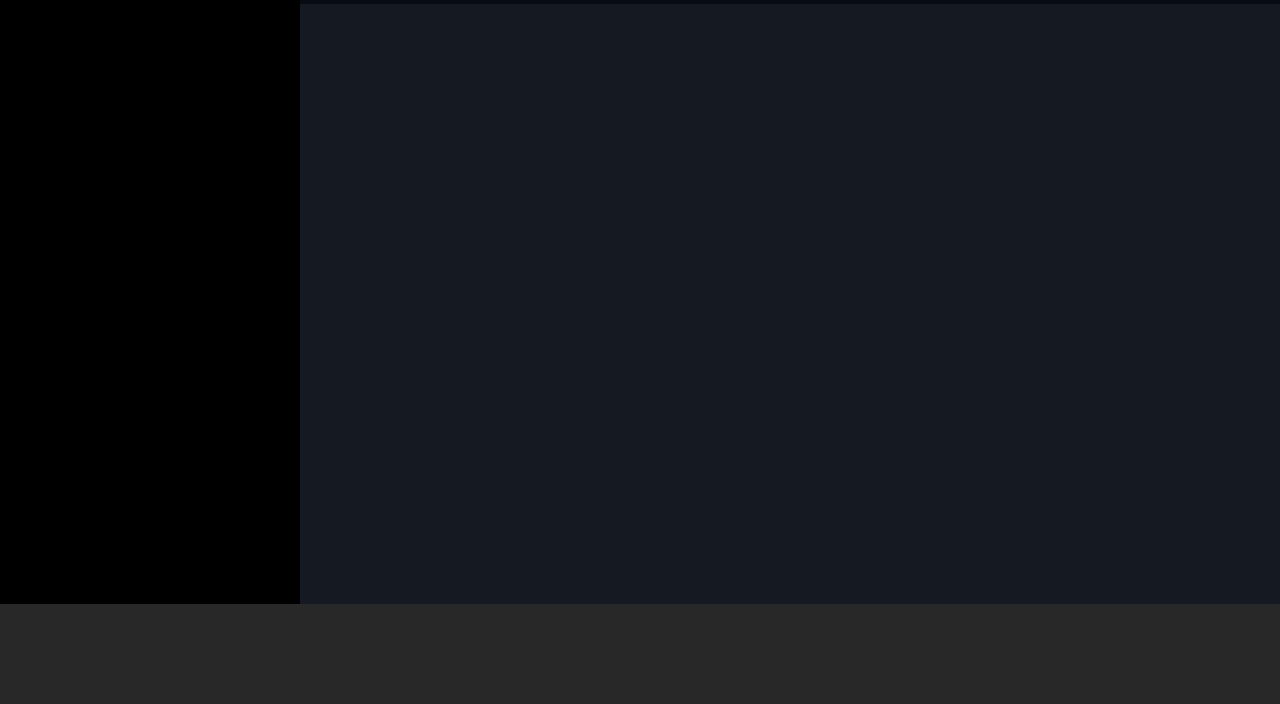
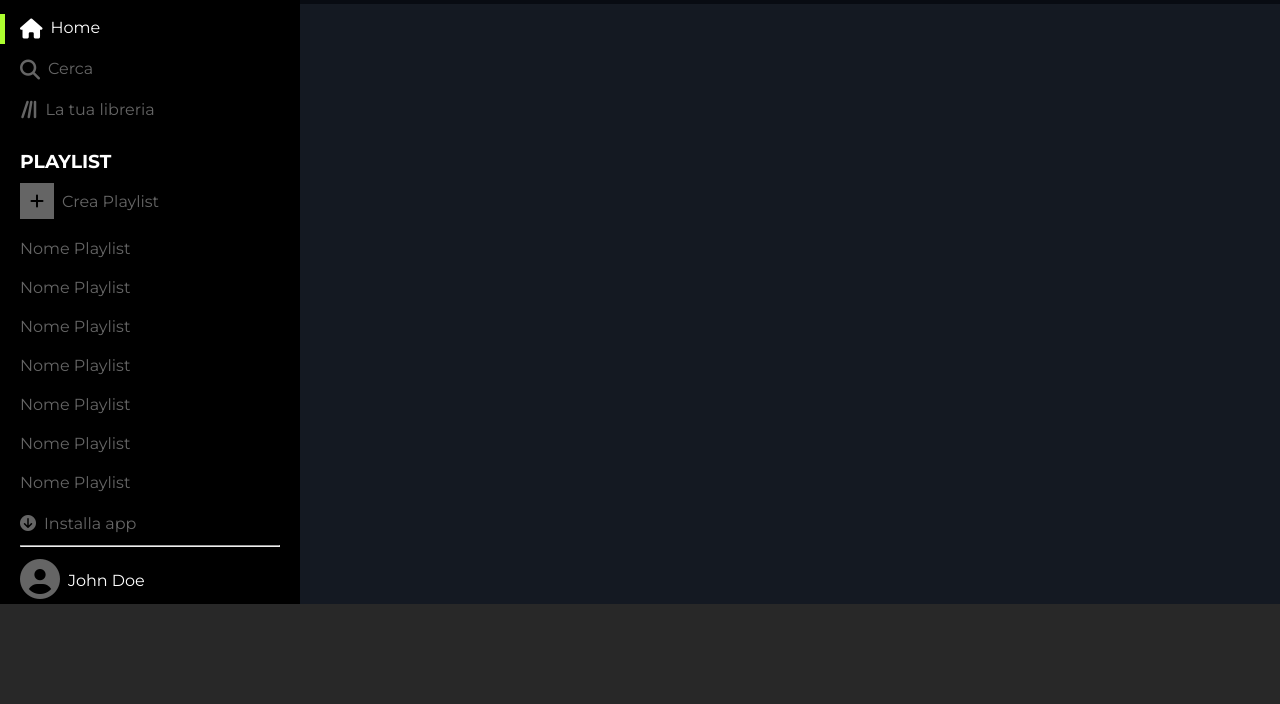
Before and after one commit to Greg1928/html-css-spotifyweb, a plain HTML site: page index.html in a window 1280 px wide. Shown: the part 96-800 px from the top of the page. Drawn offline with Linux system fonts and the light colour scheme.

Commit message:
added aside

```diff
--- a/css/style.css
+++ b/css/style.css
@@ -3,6 +3,10 @@
     margin: 0;
     padding:0;
     box-sizing: border-box;
+}
+/* TYPO */
+body{
+    font-family: 'Montserrat', sans-serif;
 }
 /* COMMONS */
 .container{
@@ -13,12 +17,12 @@ header{
     height: 100px;
     background-color: #080b12;
     text-align: right;
-
 }
 main{
     height: calc(100vh - 200px);
     width: calc(100vw - 300px);
     background-color: #141922;
+    overflow-y: scroll;
 }
 footer{
     width: 100%;
@@ -29,4 +33,74 @@ aside{
     background-color: black;
     width: 300px;
     height: calc(100vh - 100px);
+    position: relative;
 }
+a{
+    text-decoration: none;
+    color: white;
+}
+.white{
+    color: white;
+}
+.gray{
+    color: #656565;
+}
+
+.aside-content-top ul li, .aside-content-middle ul li{
+    list-style-type: none;
+    padding: 10px 0;
+}
+
+.fa-circle-user{
+    font-size: 40px;
+    vertical-align: middle;
+    padding-bottom: 5px;
+}
+.fa-house, .fa-magnifying-glass, .fa-lines-leaning{
+    font-size: 20px;
+    padding-right: 8px;
+    vertical-align: middle;
+}
+h3{
+    text-transform: uppercase;
+}
+ /* TOP PART ASIDE */
+.aside-content-top{
+    padding: 20px 20px;
+}
+.aside-content-top img{
+    height: 60px;
+    margin-bottom: 20px;
+}
+.v-line{
+    position: absolute;
+    left: 0;
+    top: 110px;
+    width: 5px;
+    height: 30px;
+    background-color: #adff2f;
+}
+/* CENTER PART ASIDE  */
+.aside-content-middle{
+    padding: 0 20px 0 20px;
+}
+.aside-content-middle ul li i {
+    padding: 10px;
+    background-color: #656565;
+    margin-right: 8px;
+}
+/* BOTTOM PART ASIDE  */
+.aside-content-bottom{
+    padding-left: 20px;
+    position: absolute;
+    bottom: 0;
+}
+.aside-content-bottom a{
+    padding-left: 8px;
+
+}
+.aside-content-bottom hr{
+    margin: 12px 0;
+    width: 260px;
+    background-color: #656565;
+}
--- a/index.html
+++ b/index.html
@@ -6,11 +6,45 @@
         <meta name="viewport" content="width=device-width, initial-scale=1.0">
         <title>Spotify</title>
         <link rel="stylesheet" href="css/style.css">
+        <!-- google fonts  -->
+        <link rel="preconnect" href="https://fonts.googleapis.com">
+        <link rel="preconnect" href="https://fonts.gstatic.com" crossorigin>
+        <link href="https://fonts.googleapis.com/css2?family=Montserrat:wght@400;700&display=swap" rel="stylesheet">
+        <!-- fontawesom cdn  -->
+        <link rel="stylesheet" href="https://cdnjs.cloudflare.com/ajax/libs/font-awesome/6.1.1/css/all.min.css" integrity="sha512-KfkfwYDsLkIlwQp6LFnl8zNdLGxu9YAA1QvwINks4PhcElQSvqcyVLLD9aMhXd13uQjoXtEKNosOWaZqXgel0g==" crossorigin="anonymous" referrerpolicy="no-referrer" />
     </head>
     <body>
        <!-- left side column  -->
        <div class="container">
-            <aside></aside>
+            <aside>
+                <div class="aside-content-top">
+                    <img src="img/logo.svg" alt="Spotify logo">
+                    <div class="v-line"></div>
+                    <ul>
+                        <li><i class="fa-solid fa-house white"></i><a href="#">Home</a></li>
+                        <li><i class="fa-solid fa-magnifying-glass gray"></i><a class="gray" href="#">Cerca</a></li>
+                        <li><i class="fa-solid fa-lines-leaning gray"></i><a class="gray" href="#">La tua libreria</a></li>
+                    </ul>
+                </div>
+                <div class="aside-content-middle">
+                    <h3 class="white">playlist</h3>
+                    <ul>
+                        <li><i class="fa-solid fa-plus"></i><a class="gray" href="#">Crea Playlist</a></li>
+                        <li><a class="gray" href="#">Nome Playlist</a></li>
+                        <li><a class="gray" href="#">Nome Playlist</a></li>
+                        <li><a class="gray" href="#">Nome Playlist</a></li>
+                        <li><a class="gray" href="#">Nome Playlist</a></li>
+                        <li><a class="gray" href="#">Nome Playlist</a></li>
+                        <li><a class="gray" href="#">Nome Playlist</a></li>
+                        <li><a class="gray" href="#">Nome Playlist</a></li>
+                    </ul>
+                </div>
+                <div class="aside-content-bottom">
+                    <i class="fa-solid fa-circle-arrow-down gray"></i><a class="gray" href="#">Installa app</a>
+                    <hr>
+                    <i class="fa-solid fa-circle-user gray"></i><a href="#">John Doe</a>
+                </div>
+            </aside>
             <!-- header and right part main  -->
             <div>
                 <header></header>
```
